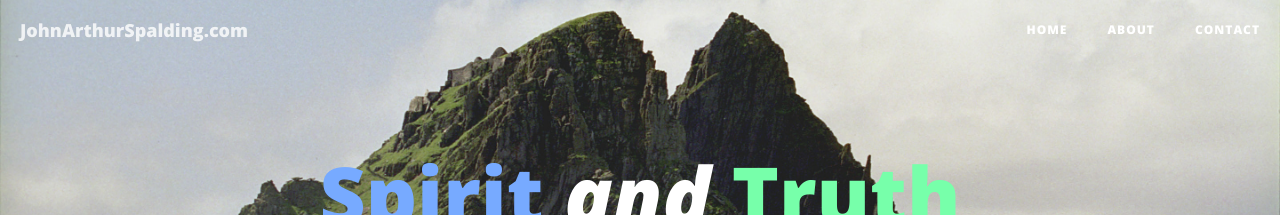
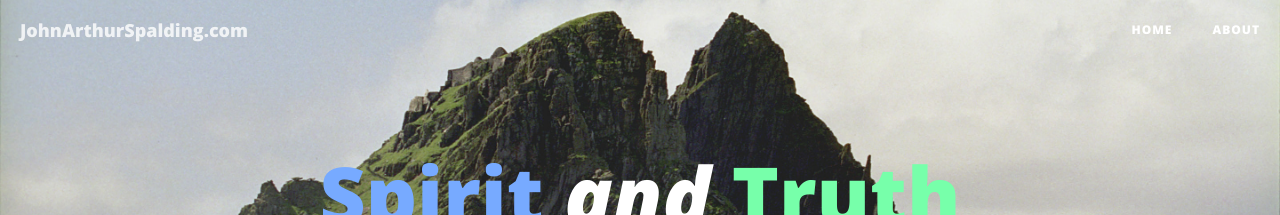
Before and after one commit to fotoetienne/johnarthurspalding, a Jekyll site: the page built from index.html, in a window 1280 px wide. Shown: the top 215 px of the page. Built offline with Jekyll 4.4.1, drawn with Linux system fonts in a browser that asks for light colours; nearby versions of some CDN libraries; the list of posts is cut into pages by our own code.

Commit message:
Remove link to contact page

```diff
--- a/_config.yml
+++ b/_config.yml
@@ -9,7 +9,7 @@ url: "http://johnarthurspalding.com"
 twitter_username: JohnASpalding
 facebook_username: john.spalding1
 email_username:  your-email@yourdomain.com
-navlinks: ["/about/", "/contact/"]
+navlinks: ["/about/"]
 defaults:
   -
     scope:
```
